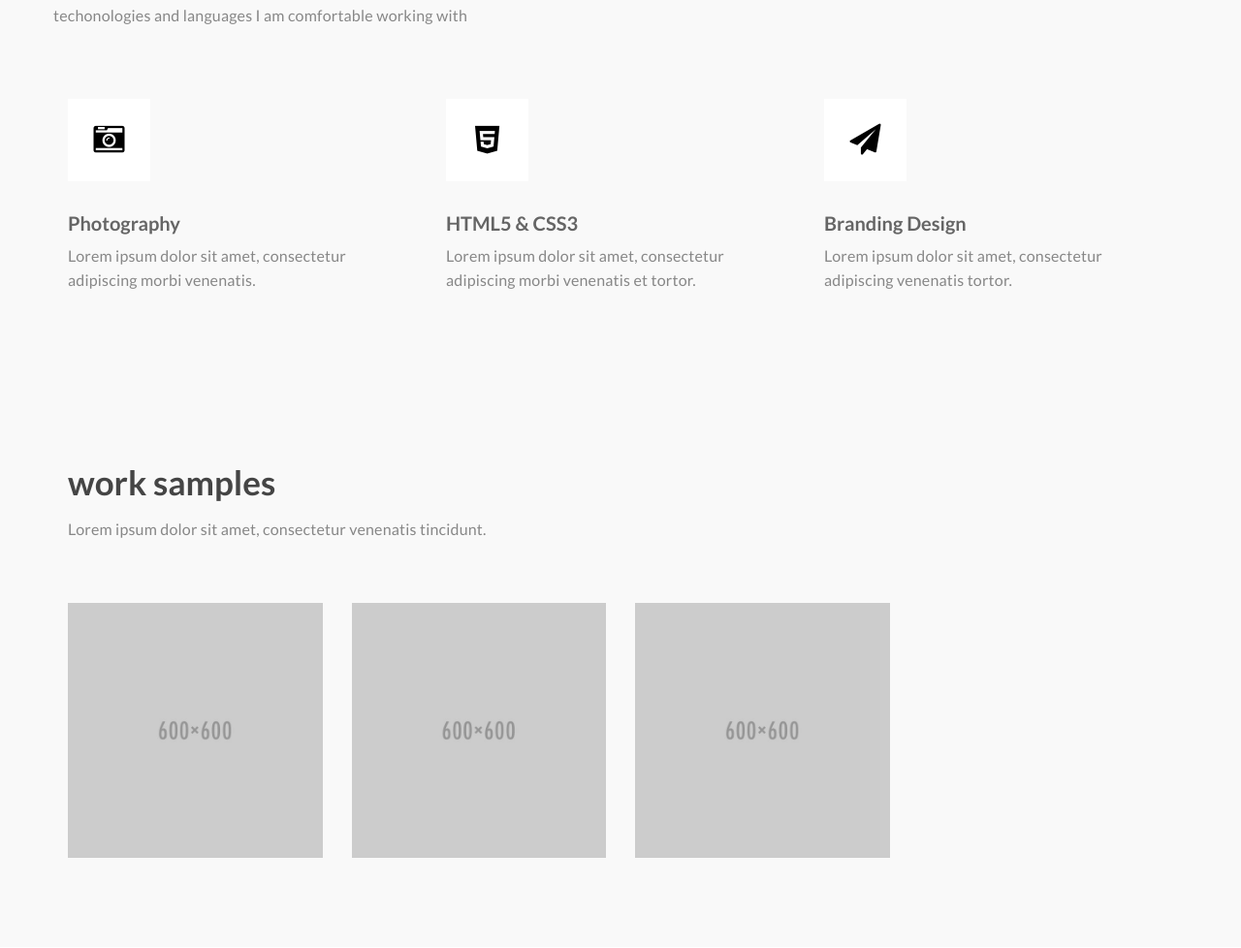
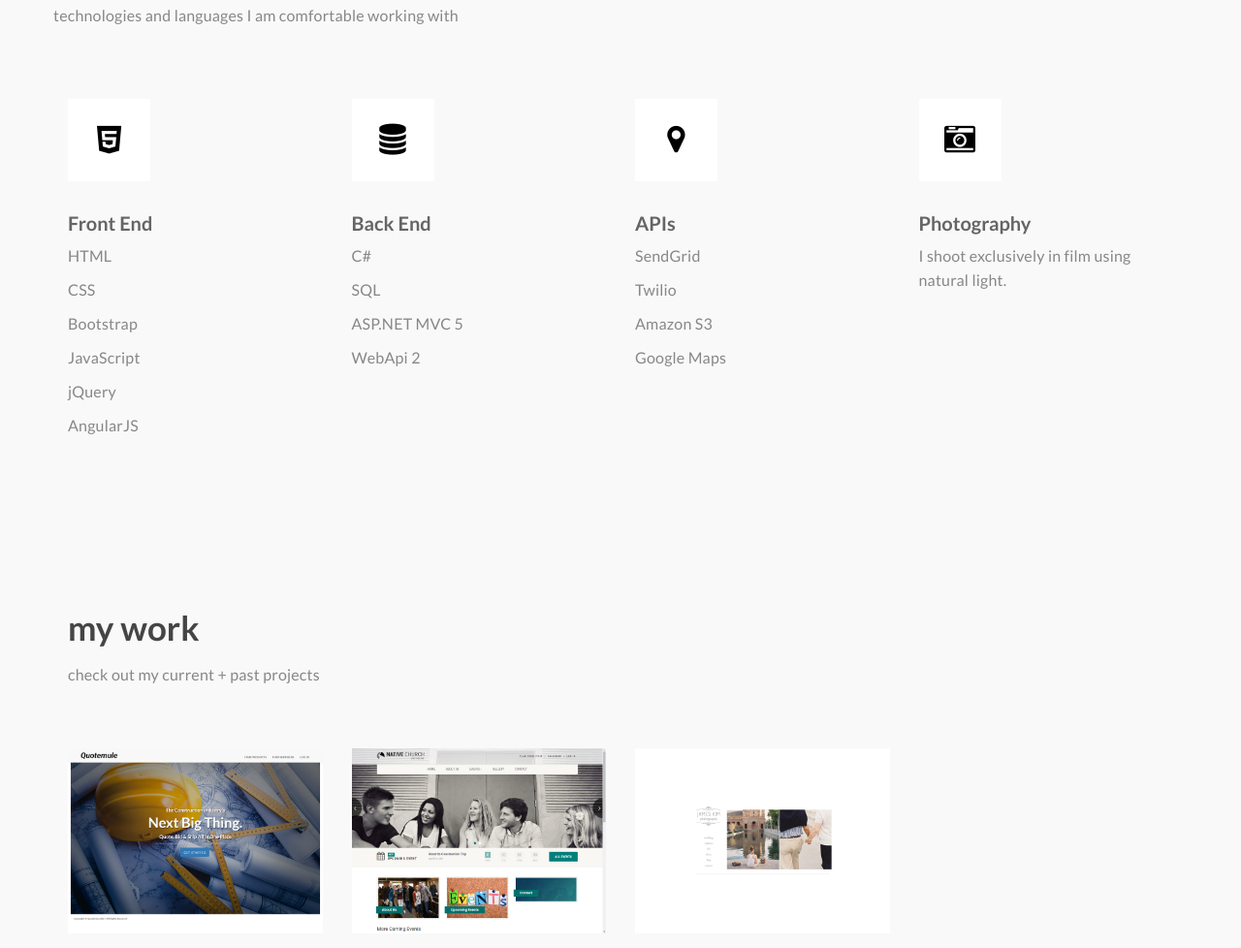
Before and after one commit to harrywar/harrywar.github.io, a plain HTML site: page index.html in a window 1280 px wide. Shown: the part 1616-2594 px from the top of the page at 97% size. Drawn offline with Linux system fonts and the light colour scheme.

Commit message:
photo updates

```diff
--- a/index.html
+++ b/index.html
@@ -70,7 +70,7 @@
                     <div class="home-thumb">
                          <h3 class="wow fadeInUp" data-wow-delay="0.4s">Hey there, I am James Kim.</h3>
                          <h1 class="wow fadeInUp" data-wow-delay="0.6s">Full Stack .Net Developer</h1>
-                         <a href="resume/JamesKimResume2017.pdf" class="wow fadeInUp btn btn-default section-btn" data-wow-delay="1s">Download Resume PDF</a>
+                         <a href="resume/JamesKimResume2017.pdf" class="wow fadeInUp btn btn-default section-btn" data-wow-delay="1s">Download Resume</a>
                     </div>
                </div>
 
@@ -106,6 +106,7 @@
                          <div class="wow fadeInUp" data-wow-delay="0.8s">
                               <p>I’m a passionate web developer that loves to solve problems and work on making existing features even better. I love coding because it keeps me on my feet and it allows me to keep thinking of new ways to tackle problems. </p>
                               <p>I also enjoy film photography and traveling and seeing new things!</p>
+                              <p>Check out my profile on <a href="http://www.linkedin.com/in/james-kim-86186828/">LinkedIn</a>, and some code samples on <a href="http://github.com/harrywar/codesamples">GitHub</a>.</p>
                          </div>
                     </div>
                </div>
@@ -123,26 +124,44 @@
                <div class="wow fadeInUp section-title" data-wow-delay="0.2s">
                     <!-- SECTION TITLE -->
                     <h2>technical skills</h2>
-                    <p>techonologies and languages I am comfortable working with</p>
+                    <p>technologies and languages I am comfortable working with</p>
                </div>
 
-               <div class="col-md-4 col-sm-4 wow fadeInUp" data-wow-delay="0.4s">
+               <div class="col-md-3 col-sm-3 wow fadeInUp" data-wow-delay="0.6s">
+                    <i class="fa fa-html5"></i>
+                    <h4>Front End</h4>
+                    <p>HTML</p>
+                    <p>CSS</p>
+                    <p>Bootstrap</p>
+                    <p>JavaScript</p>
+                    <p>jQuery</p>
+                    <p>AngularJS</p>
+               </div>
+
+               <div class="col-md-3 col-sm-3 wow fadeInUp" data-wow-delay="0.6s">
+                    <i class="fa fa-database"></i>
+                    <h4>Back End</h4>
+                    <p>C#</p>
+                    <p>SQL</p>
+                    <p>ASP.NET MVC 5</p>
+                    <p>WebApi 2</p>
+               </div>
+
+               <div class="col-md-3 col-sm-3 wow fadeInUp" data-wow-delay="0.6s">
+                    <i class="fa fa-map-marker"></i>
+                    <h4>APIs</h4>
+                    <p>SendGrid</p>
+                    <p>Twilio</p>
+                    <p>Amazon S3</p>
+                    <p>Google Maps</p>
+               </div>
+
+               <div class="col-md-3 col-sm-3 wow fadeInUp" data-wow-delay="0.4s">
                     <i class="fa fa-camera-retro"></i>
                     <h4>Photography</h4>
-                    <p>Lorem ipsum dolor sit amet, consectetur adipiscing morbi venenatis.</p>
+                    <p>I shoot exclusively in film using natural light.</p>
                </div>
 
-               <div class="col-md-4 col-sm-4 wow fadeInUp" data-wow-delay="0.6s">
-                    <i class="fa fa-html5"></i>
-                    <h4>HTML5 & CSS3</h4>
-                    <p>Lorem ipsum dolor sit amet, consectetur adipiscing morbi venenatis et tortor.</p>
-               </div>
-
-               <div class="col-md-4 col-sm-4 wow fadeInUp" data-wow-delay="0.8s">
-                    <i class="fa fa-paper-plane"></i>
-                    <h4>Branding Design</h4>
-                    <p>Lorem ipsum dolor sit amet, consectetur adipiscing venenatis tortor.</p>
-               </div>
 
           </div>
      </div>
@@ -156,20 +175,20 @@
                <div class="col-md-12 col-sm-12">
                     <!-- SECTION TITLE -->
                     <div class="wow fadeInUp section-title" data-wow-delay="0.2s">
-                         <h2>work samples</h2>
-                         <p>Lorem ipsum dolor sit amet, consectetur venenatis tincidunt.</p>
+                         <h2>my work</h2>
+                         <p>check out my current + past projects</p>
                     </div>
                </div>
 
                <div class="wow fadeInUp col-md-3 col-sm-6" data-wow-delay="0.4s">
                     <!-- WORK THUMB -->
                     <div class="work-thumb">
-                         <a href="images/work-image1.jpg" class="image-popup">
+                         <a href="images/quotemule.png" class="image-popup">
                               <div class="work-thumb-overlay">
-                                   <small>Work title</small>
-                                   <h4>Branding Design</h4>
+                                   <small>startup</small>
+                                   <h4>QuoteMule</h4>
                               </div>
-                              <img src="images/work-image1.jpg" class="img-responsive" alt="Work">
+                              <img src="images/quotemule.png" class="img-responsive" alt="Work">
                          </a>
                     </div>
                </div>
@@ -177,12 +196,12 @@
                <div class="wow fadeInUp col-md-3 col-sm-6" data-wow-delay="0.4s">
                     <!-- WORK THUMB -->
                     <div class="work-thumb">
-                         <a href="images/work-image1.jpg" class="image-popup">
+                         <a href="images/first-fruit-ministry.png" class="image-popup">
                               <div class="work-thumb-overlay">
-                                   <small>Work title</small>
-                                   <h4>Web Design</h4>
+                                   <small>church</small>
+                                   <h4>First Fruit Ministry</h4>
                               </div>
-                              <img src="images/work-image1.jpg" class="img-responsive" alt="Work">
+                              <img src="images/first-fruit-ministry.png" class="img-responsive" alt="Work">
                          </a>
                     </div>
                </div>
@@ -190,12 +209,12 @@
                <div class="wow fadeInUp col-md-3 col-sm-6" data-wow-delay="0.4s">
                     <!-- WORK THUMB -->
                     <div class="work-thumb">
-                         <a href="images/work-image1.jpg" class="image-popup">
+                         <a href="images/james-kim-photography.png" class="image-popup">
                               <div class="work-thumb-overlay">
-                                   <small>Work title</small>
-                                   <h4>UI Mockup</h4>
+                                   <small>photography</small>
+                                   <h4>James Kim Photography</h4>
                               </div>
-                              <img src="images/work-image1.jpg" class="img-responsive" alt="Work">
+                              <img src="images/james-kim-photography.png" class="img-responsive" alt="Work">
                          </a>
                     </div>
                </div>
@@ -284,14 +303,14 @@
 <script src="js/wow.min.js"></script>
 <script src="js/custom.js"></script>
 
-<!--<script>
+<<script>
 
-    $.backstretch([
-  "images/bg-top.jpg"
-, "images/home-bg-slideshow-image1.jpg"
-], {duration: 2000, fade: 750});
+    $("#home").backstretch([
+  "images/bg-top-1.jpg"
+, "images/bg-top-2.jpg"
+], {duration: 4000, fade: 1000});
 
-</script>-->
+</script>
 
 </body>
 </html>
```
Also changed, not shown: images/bg-top-2.jpg, images/first-fruit-ministry.png (added), images/home-bg-slideshow-image1.jpg (deleted), images/home-bg-slideshow-image2.jpg (deleted), images/james-kim-photography.png (added), images/profile-image.jpg (deleted), images/quotemule.png (added), images/work-image1.jpg (deleted).
